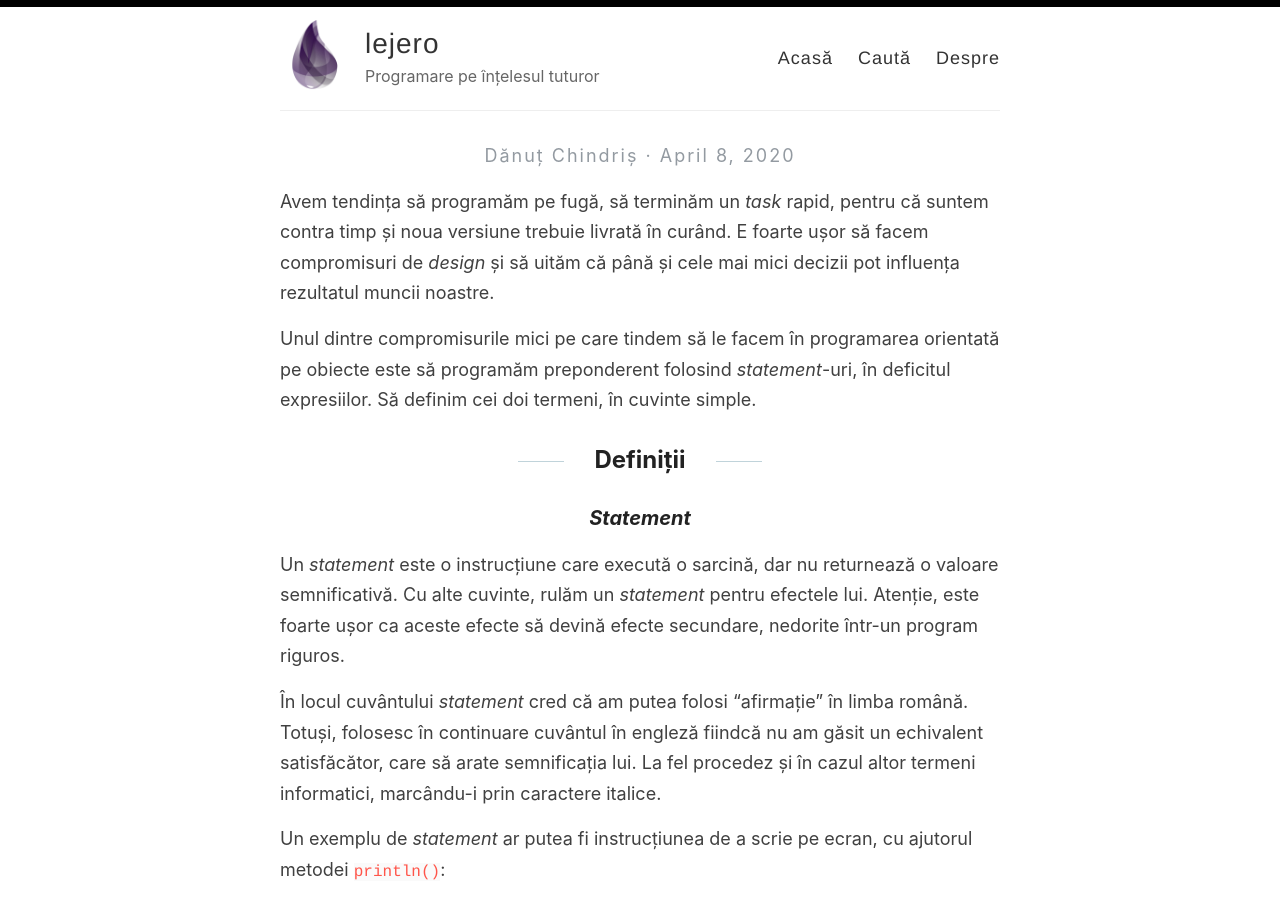
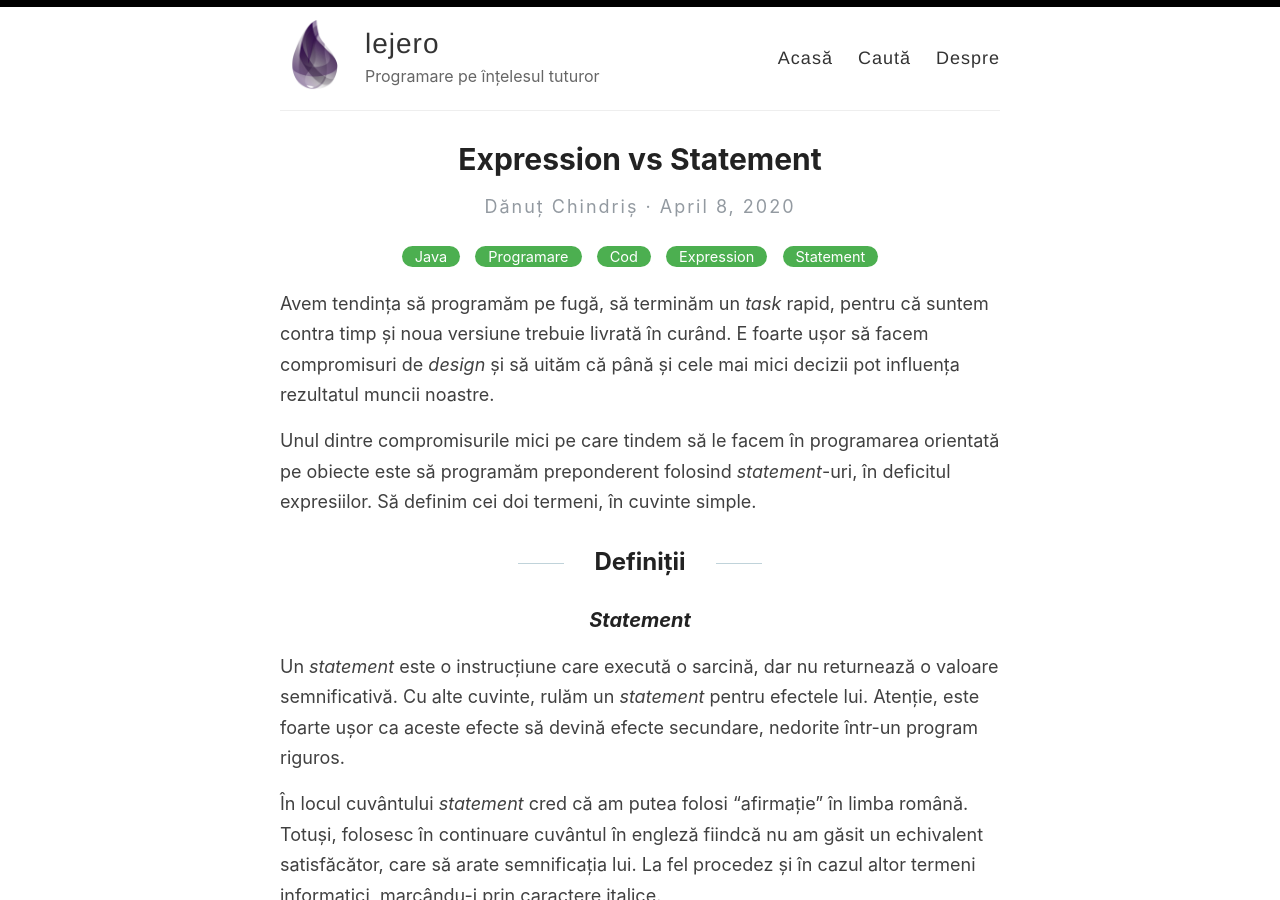
Before and after one commit to danutchindris/danutchindris.github.io, a Jekyll site: the page built from _posts/2020-04-08-expression-vs-statement.md, in a window 1280 px wide and 900 px high. Built offline with Jekyll 4.4.1, drawn with Linux system fonts in a browser that asks for light colours; our own code applies the rules of GitHub Pages for plain Markdown files.

Commit message:
try to fix title and excerpt

```diff
--- a/_posts/2020-04-08-expression-vs-statement.md
+++ b/_posts/2020-04-08-expression-vs-statement.md
@@ -1,10 +1,8 @@
 ---
 layout: post
-title:  Expression vs. Statement
+title: Expression vs Statement
 categories: [Java,Programare,Cod,Expression,Statement]
-excerpt: Avem tendința să programăm pe fugă, să terminăm un *task* rapid, pentru că suntem contra timp
-și noua versiune trebuie livrată în curând. E foarte ușor să facem compromisuri de *design* și să
-uităm că până și cele mai mici decizii pot influența rezultatul muncii noastre.
+excerpt: Avem tendința să programăm pe fugă, să terminăm un *task* rapid, pentru că suntem contra timp și noua versiune trebuie livrată în curând. E foarte ușor să facem compromisuri de *design* și să uităm că până și cele mai mici decizii pot influența rezultatul muncii noastre.
 ---
 
 Avem tendința să programăm pe fugă, să terminăm un *task* rapid, pentru că suntem contra timp
```
